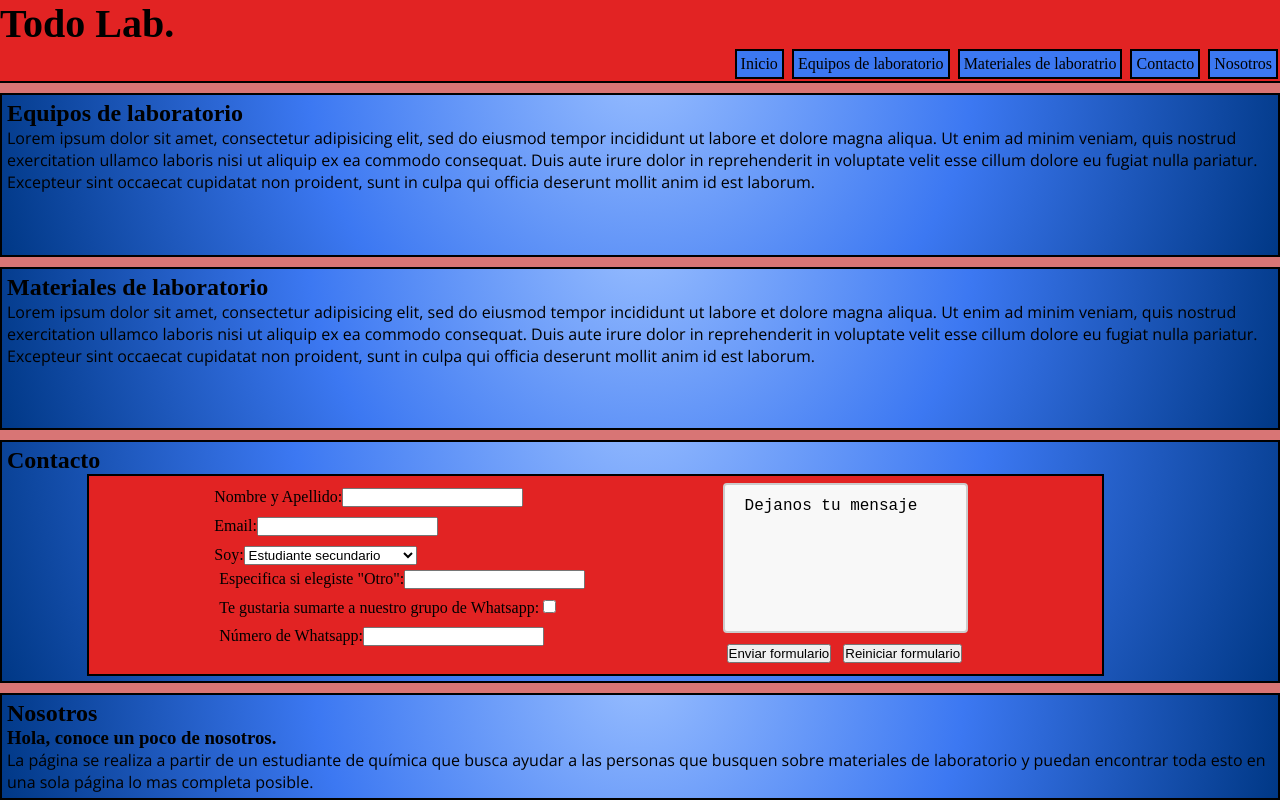
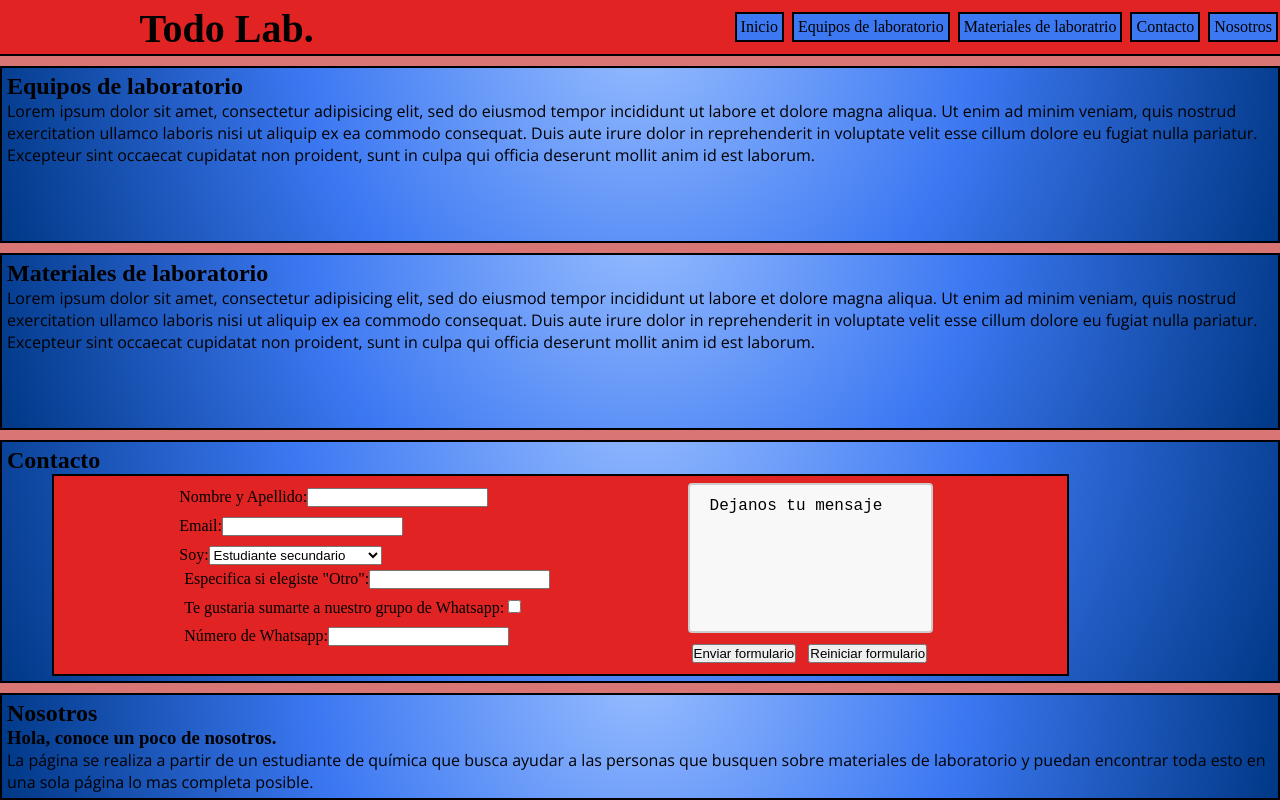
Before and after one commit to GaryRod/TodoLab, a plain HTML site: page index.html in a window 1280 px wide. Drawn offline with nearby package versions, Linux system fonts and the light colour scheme.

Commit message:
arregle encabezado

```diff
--- a/assets/estilos.css
+++ b/assets/estilos.css
@@ -263,9 +263,27 @@ section#nosotrosDos {
 /* Flexbox para encabezado */
 
 header {
-    grid-area: cabeza;
+	display: flex;
+	flex-direction: row;
+    justify-content: center;
 }
 
+h1 {
+    flex-grow: 1;
+    text-align: center;
+    padding-top: 5px;
+    flex-shrink: 1;
+}
+
+nav#navUno {
+    flex-grow: 1;
+    margin: 10px 0px;
+    flex-shrink: 2;
+}
+
+ul {
+    text-align: center;
+}
 /* Flexbox para form */
 
 form {
@@ -318,11 +336,11 @@ img {
 }
 
 form {
-    transform: translate(80px, 0px);
+    transform: translate(85px, 0px);
 }
 
-@media screen and (max-width: 720px) {
+@media screen and (min-width: 720px) {
     form {
-        transform: translate(50px, 0px);
+        transform: translate(45px, 0px);
     }
 }
```
